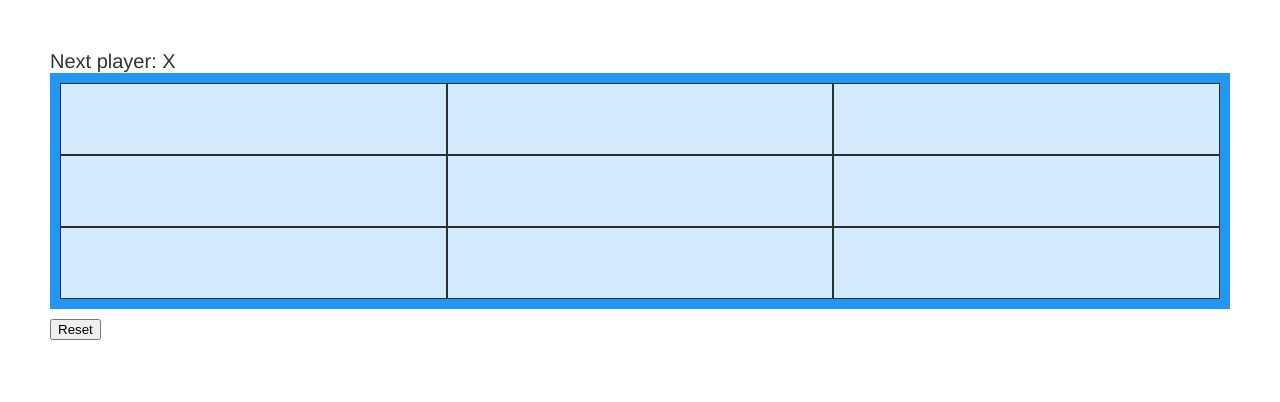
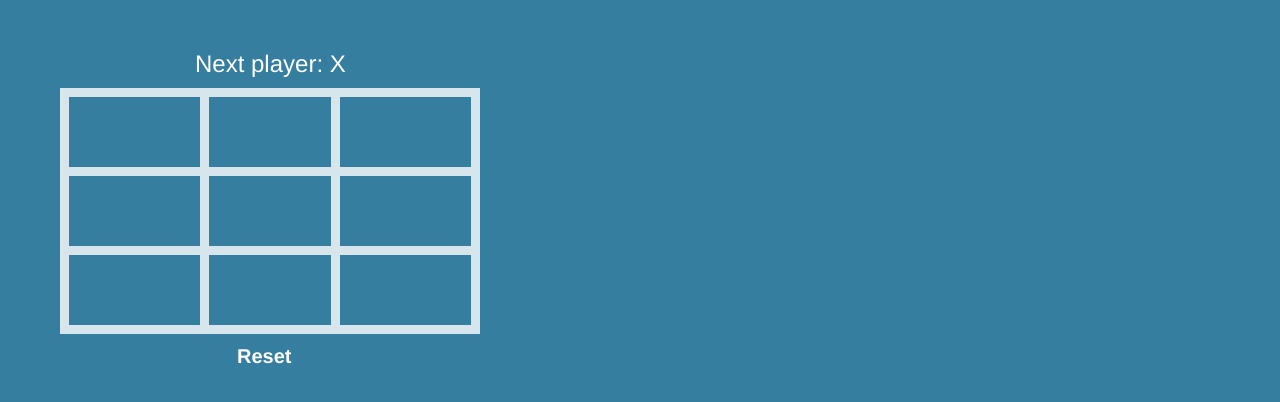
Before and after one commit to katollitany/katollitany.github.io, a React (Create React App) app: page / in a window 1280 px wide. Shown: the top 402 px of the page. Built offline with nearby package versions, Linux system fonts and the light colour scheme.

Commit message:
update grid scss with new colours

```diff
--- a/src/Square.js
+++ b/src/Square.js
@@ -8,9 +8,18 @@ export default function Square(props) {
     props.onSquareClick(props.id);
   }
 
+  // const squareClass = props.value === "X" ? "square_x" : ""
+
+  let squareClass = "";
+  if (props.value === "X") {
+    squareClass = "_square_x";
+  } else if (props.value === "O") {
+    squareClass = "_square_o";
+  }
+
   return (
     <div className="square" onClick={toggle}>
-      <p className="square__text">{props.value}</p>
+      <p className={`square__text${squareClass}`}>{props.value}</p>
     </div>
   );
 }
--- a/src/main.scss
+++ b/src/main.scss
@@ -3,6 +3,7 @@ body {
   padding: 50px;
   font: 20px Helvetica, sans-serif;
   color: #333;
+  background-color: #357e9f;
 }
 h1 {
   font-size: 36px;
@@ -22,17 +23,28 @@ a:hover {
   color: #333;
   text-decoration: none;
 }
-// .grid {
-//   display: flex;
-//   width: 90%;
-//   flex-wrap: wrap;
-// }
+
 .reset {
-  margin-top: 10px;
+  background: none;
+  color: inherit;
+  border: none;
+  padding: 0;
+  font: inherit;
+  cursor: pointer;
+  outline: inherit;
+  margin-top: 1px;
+  margin-left: 187px;
+  font-weight: 700;
+  color: rgb(255, 255, 255);
 }
 .grid {
   display: grid;
-  grid-template-columns: auto auto auto;
-  background-color: #2196f3;
+  grid-template-columns: 140px 140px 140px;
   padding: 10px;
 }
+
+.status {
+  font-size: x-large;
+  margin-left: 145px;
+  color: rgb(255, 255, 255);
+}
--- a/src/square.scss
+++ b/src/square.scss
@@ -1,33 +1,35 @@
-// .square {
-//   width: 30%;
-//   border: solid 5px black;
-//   text-align: center;
-//   height: 60px;
-// }
-// .square:nth-child(3),
-// .square:nth-child(6) {
-//   border-left: none;
-//   border-bottom: none;
-// }
+.square:nth-child(3),
+.square:nth-child(6) {
+  border-left: none;
+  border-bottom: none;
+}
 
-// .square:nth-child(9),
-// .square:nth-child(8) {
-//   border-left: none;
-// }
-// .square:nth-child(1),
-// .square:nth-child(4) {
-//   border-right: none;
-//   border-bottom: none;
-// }
-// .square:nth-child(2),
-// .square:nth-child(5) {
-//   border-bottom: none;
-// }
+.square:nth-child(9) {
+  border-left: none;
+}
+.square:nth-child(7) {
+  border-right: none;
+}
+.square:nth-child(1),
+.square:nth-child(4) {
+  border-right: none;
+  border-bottom: none;
+}
+.square:nth-child(2),
+.square:nth-child(5) {
+  border-bottom: none;
+}
 
 .square {
-  background-color: rgba(255, 255, 255, 0.8);
-  border: 1px solid rgba(0, 0, 0, 0.8);
+  border: 9px solid rgba(255, 255, 255, 0.8);
   padding: 20px;
   font-size: 30px;
   text-align: center;
 }
+
+.square__text_square_o {
+  color: #32cd32;
+}
+.square__text_square_x {
+  color: #ffa500;
+}
```
